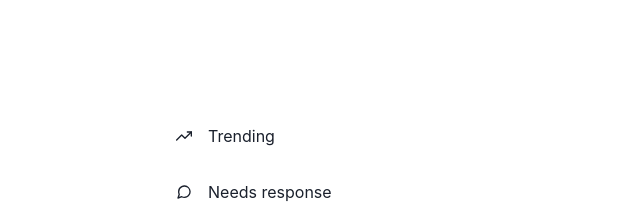
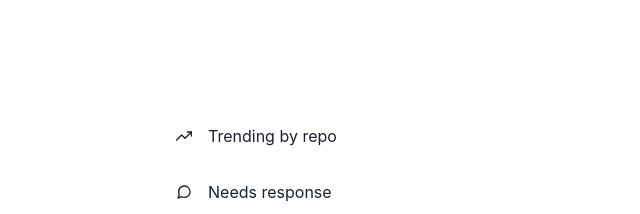
Before and after one commit to siegerts/contributor-metrics-app, a Next.js app: page / in a window 1280 px wide. Shown: the top 214 px of the page, without its empty margins (0-640 px from the left). Built offline with nearby package versions, Linux system fonts and the light colour scheme.

Commit message:
adjust link text

```diff
--- a/pages/index.js
+++ b/pages/index.js
@@ -12,7 +12,7 @@ import {
 import { FiTrendingUp, FiMessageCircle } from "react-icons/fi";
 
 const LinkItems = [
-  { name: "Trending", url: "/trending", icon: FiTrendingUp },
+  { name: "Trending by repo", url: "/trending", icon: FiTrendingUp },
   { name: "Needs response", url: "/pending", icon: FiMessageCircle },
 ];
 
```
